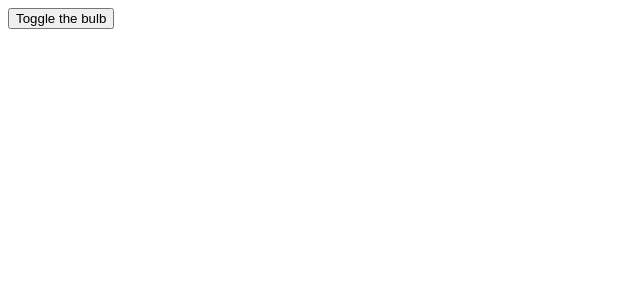
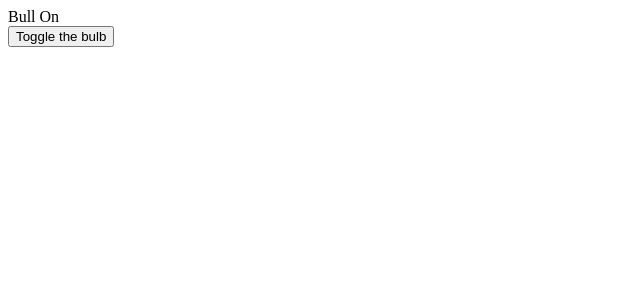
Before and after one commit to Harmankhurana/Cohort-3-Full-Stack-WebDevelopment, a React (Vite) app in the folder Week 10 - React.js Advance/ContextAPI-and-StateManagement/: page / in a window 1280 px wide. Shown: the top 300 px of the page, without its empty margins (0-640 px from the left). Built offline with nearby package versions, Linux system fonts and the light colour scheme.

Commit message:
feat: Writing conditional logic in BulbState

```diff
--- a/Week 10 - React.js Advance/ContextAPI-and-StateManagement/src/LightBulb.jsx
+++ b/Week 10 - React.js Advance/ContextAPI-and-StateManagement/src/LightBulb.jsx
@@ -23,7 +23,7 @@ function BulbState() {
     const [bulbOn, setBulbOn] = useState(true);
     return (
         <div>
-
+            {bulbOn ? "Bull On" : "Bulb Off"}
         </div>
     )
 }
```
